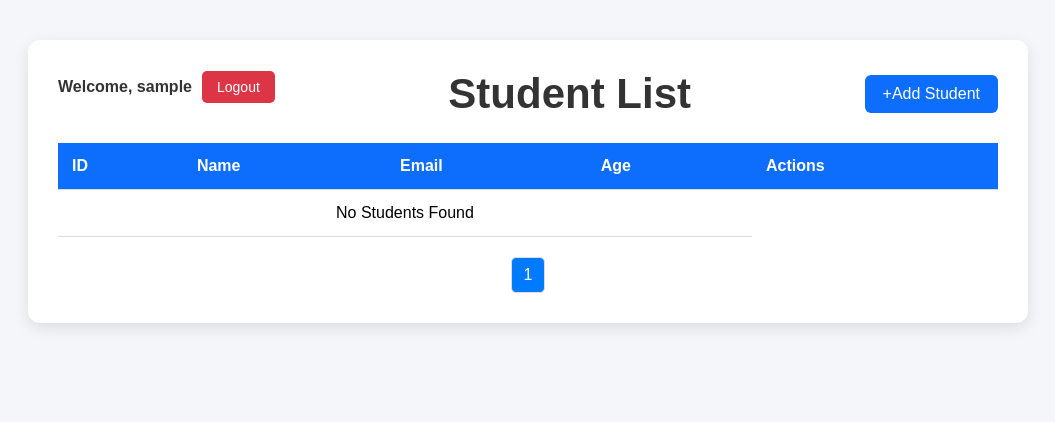
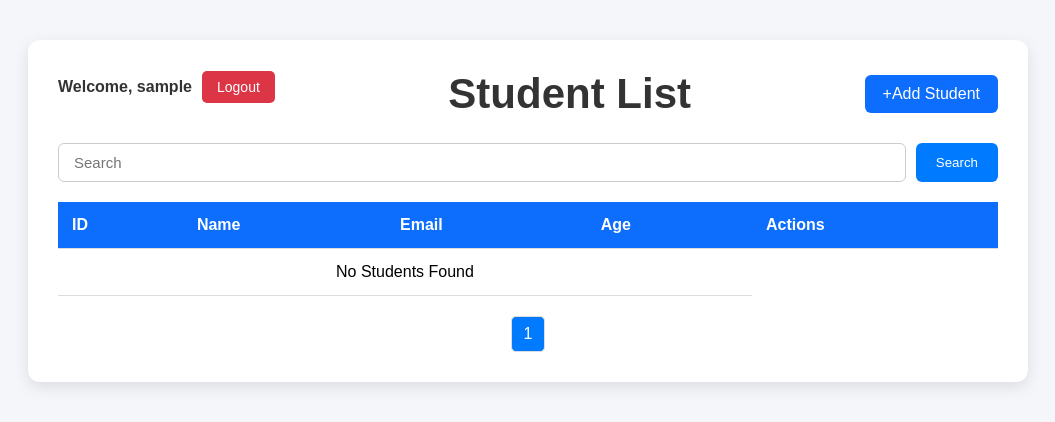
Before and after one commit to kumarsonukumar77640/Student-management-system, a Django app: page / in a window 1280 px wide. Shown: the top 422 px of the page, without its empty margins (112-1167 px from the left). Run offline with Django 5.2, Linux system fonts and the light colour scheme; the visitor is signed in with stand-in values (Sample User, id 1); data that the repository does not hold is empty.

Commit message:
search features added

```diff
--- a/student_project/settings.py
+++ b/student_project/settings.py
@@ -144,8 +144,8 @@ USE_TZ = True
 STATIC_URL = '/static/'
 
 STATICFILES_DIRS = [
-    BASE_DIR / "static"
-]
+     BASE_DIR / "static"
+       ]
 
 STATIC_ROOT = BASE_DIR / "staticfiles"
 
--- a/students/static/css/student_list.css
+++ b/students/static/css/student_list.css
@@ -162,3 +162,33 @@
             color: white;
             border-color: #007bff;
         }
+
+        .search-box{
+    margin:20px 0;
+}
+
+.search-box form{
+    display:flex;
+    gap:10px;
+}
+
+.search-box input{
+    flex:1;
+    padding:10px 15px;
+    border:1px solid #ccc;
+    border-radius:6px;
+    font-size:15px;
+}
+
+.search-box button{
+    padding:10px 20px;
+    border:none;
+    background:#007bff;
+    color:white;
+    border-radius:6px;
+    cursor:pointer;
+}
+
+.search-box button:hover{
+    background:#0056b3;
+}
--- a/students/templates/students/student_list.html
+++ b/students/templates/students/student_list.html
@@ -20,6 +20,22 @@
         <h1>Student List</h1>
         <a href="/add/" class="add-btn"> +Add Student</a>
       </div>
+
+      <!--Search -->
+      <div class="search-box">
+        <form method="get">
+          <input
+          type="text"
+          name="search"
+          value="{{ query }}"
+          placeholder="Search">
+          <button type="submit">Search</button>
+
+        </form>
+
+      </div>
+
+
       {% if messages %} {% for message in messages %}
       <div class="message">{{ message }}</div>
       {% endfor %} {% endif %}
--- a/students/views.py
+++ b/students/views.py
@@ -5,6 +5,7 @@ from django.contrib import messages
 from django.contrib.auth.forms import UserCreationForm
 from django.contrib.auth.decorators import login_required
 from django.core.paginator import Paginator
+from django.db.models import Q
 
 
 # Create your views here.
@@ -28,14 +29,32 @@ def register(request):
 @login_required
 # Read
 def student_list(request):
+
+
+    # search Feature
+
+    query = request.GET.get('search', "")
+
     students=Student.objects.all()
+
+    if query:
+        students = students.filter(
+            Q(name__icontains=query) |
+            Q(email__icontains=query) |
+            Q(age__icontains=query)
+        )
 
     paginator = Paginator(students, 5) # 5 students per page
 
     page_number = request.GET.get('page')
     page_obj = paginator.get_page(page_number)
 
-    return render(request, 'students/student_list.html', {'page_obj':page_obj})
+    context = {
+        'page_obj':page_obj,
+        'query':query
+    }
+
+    return render(request, 'students/student_list.html', context)
 
 
 # Create
```
